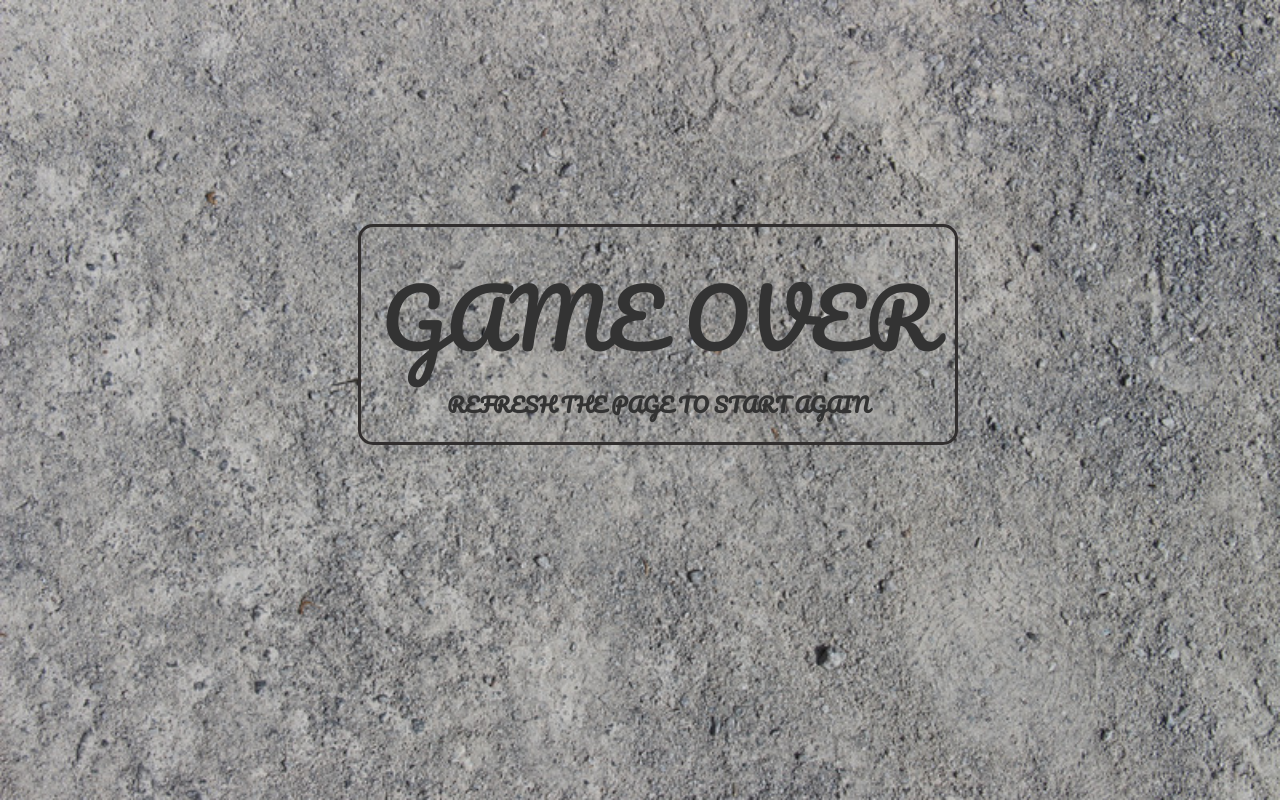
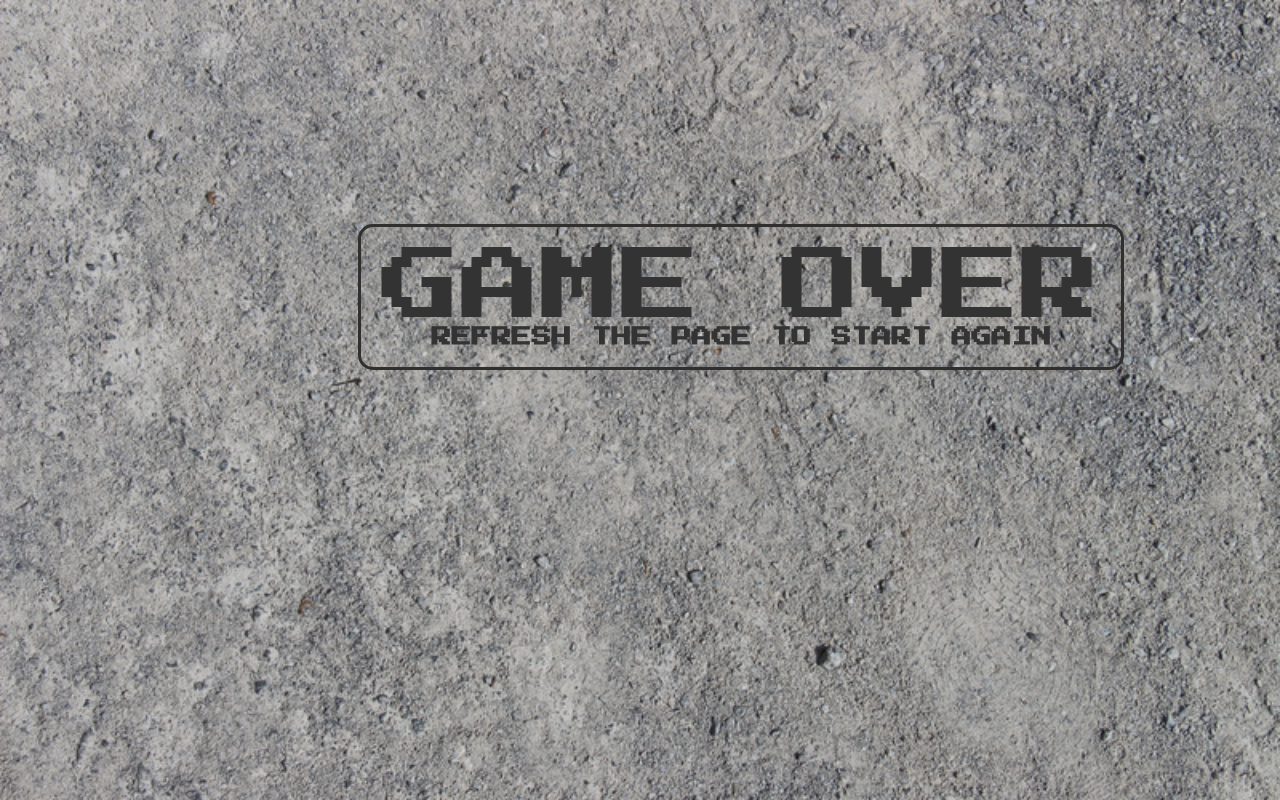
Before and after one commit to JCiechanowski93/Furry-Game, a plain HTML site: page index.html in a window 1280 px wide. Drawn offline with Linux system fonts and the light colour scheme.

Commit message:
Changing fonts

```diff
--- a/css/style.css
+++ b/css/style.css
@@ -74,7 +74,7 @@ section#over {
   position: absolute;
   top: 28%;
   left: 28%;
-  font-family: 'Pacifico', cursive;
+  font-family: 'Press Start 2P', cursive;
   border: 3px solid rgb(49, 46, 46);
   border-radius: 15px;
   padding: 20px;
--- a/index.html
+++ b/index.html
@@ -4,7 +4,7 @@
 <head>
   <meta charset="utf-8">
   <title>Javascript Furry game</title>
-  <link href="https://fonts.googleapis.com/css?family=Pacifico" rel="stylesheet">
+  <link href="https://fonts.googleapis.com/css?family=Press+Start+2P" rel="stylesheet">
   <link rel='stylesheet' href='css/style.css'>
 
 </head>
```
Also changed, not shown: package.json (deleted, +0 -25 lines).
